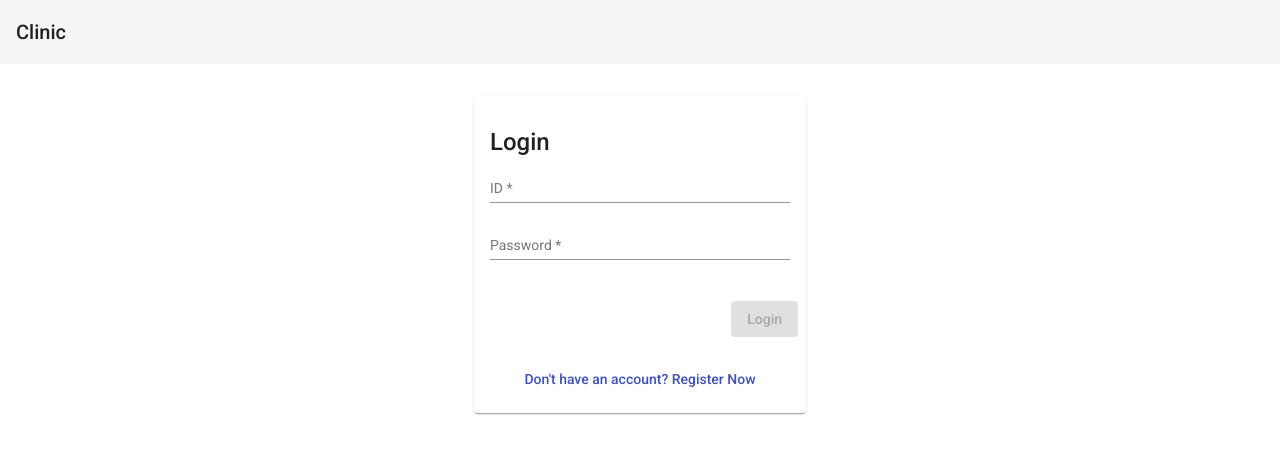
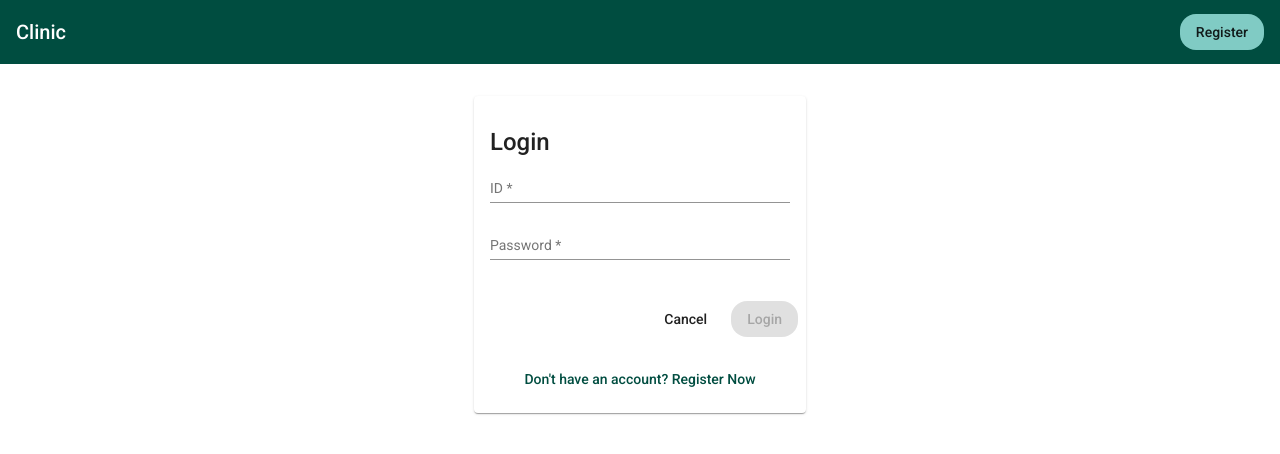
Before and after one commit to tommywong-dev/angular-clinic, an Angular app: page /login in a window 1280 px wide. Shown: the top 454 px of the page. Built offline with nearby package versions, Linux system fonts and the light colour scheme.

Commit message:
override theme

```diff
--- a/src/app/app.component.html
+++ b/src/app/app.component.html
@@ -1,5 +1,21 @@
-<mat-toolbar>
+<mat-toolbar color="primary">
   <span>Clinic</span>
+  <span style="flex: 1"></span>
+  <button
+    mat-button
+    [style]="router.url === '/login' ? 'display: none;' : ''"
+    routerLink="/login"
+  >
+    Login
+  </button>
+  <button
+    mat-flat-button
+    color="accent"
+    [style]="router.url === '/register' ? 'display: none;' : ''"
+    routerLink="/register"
+  >
+    Register
+  </button>
 </mat-toolbar>
 <main>
   <router-outlet></router-outlet>
--- a/src/app/app.component.ts
+++ b/src/app/app.component.ts
@@ -1,10 +1,14 @@
-import { Component } from '@angular/core';
+import { Component, ViewEncapsulation } from '@angular/core';
+import { Router } from '@angular/router';
 
 @Component({
   selector: 'app-root',
   templateUrl: './app.component.html',
-  styleUrls: ['./app.component.scss']
+  styleUrls: ['./app.component.scss'],
+  encapsulation: ViewEncapsulation.None,
 })
 export class AppComponent {
   title = 'clinic';
+
+  constructor(public router: Router) {}
 }
--- a/src/app/pages/login/login.component.html
+++ b/src/app/pages/login/login.component.html
@@ -18,13 +18,8 @@
       </mat-form-field>
     </form>
   </mat-card-content>
-  <mat-card-footer>
-    <button mat-button color="primary" routerLink="/register">
-      Don't have an account? Register Now
-    </button>
-  </mat-card-footer>
   <mat-card-actions align="end">
-    <!-- <button mat-stroked-button>Cancel</button> -->
+    <button mat-button>Cancel</button>
     <button
       mat-flat-button
       color="primary"
@@ -34,4 +29,9 @@
       Login
     </button>
   </mat-card-actions>
+  <mat-card-footer>
+    <button mat-button color="primary" routerLink="/register">
+      Don't have an account? Register Now
+    </button>
+  </mat-card-footer>
 </mat-card>
--- a/src/app/pages/register/register.component.html
+++ b/src/app/pages/register/register.component.html
@@ -43,7 +43,7 @@
     </button>
   </mat-card-footer>
   <mat-card-actions align="end">
-    <!-- <button mat-stroked-button>Cancel</button> -->
+    <button mat-button>Cancel</button>
     <button
       mat-flat-button
       color="primary"
--- a/src/styles.scss
+++ b/src/styles.scss
@@ -12,8 +12,8 @@
 // Define the palettes for your theme using the Material Design palettes available in palette.scss
 // (imported above). For each palette, you can optionally specify a default, lighter, and darker
 // hue. Available color palettes: https://material.io/design/color/
-$clinic-primary: mat.define-palette(mat.$indigo-palette);
-$clinic-accent: mat.define-palette(mat.$green-palette, A200, A100, A400);
+$clinic-primary: mat.define-palette(mat.$teal-palette, 900);
+$clinic-accent: mat.define-palette(mat.$teal-palette, 200);
 
 // The warn palette is optional (defaults to red).
 $clinic-warn: mat.define-palette(mat.$red-palette);
@@ -50,6 +50,15 @@ body {
   font-family: Roboto, "Helvetica Neue", sans-serif;
 }
 
+// overrides
+button {
+  &[mat-button],
+  &[mat-stroked-button],
+  &[mat-flat-button] {
+    border-radius: 1rem;
+  }
+}
+
 // register and login
 mat-card.auth-card {
   margin: 2rem 0;
@@ -72,10 +81,10 @@ snack-bar-container {
   }
 }
 snack-bar-container.success {
-  background-color: $custom-success;
-  color: $custom-light;
+  background-color: mat.get-color-from-palette($clinic-primary, 800);
+  color: mat.get-color-from-palette($clinic-primary, "800-contrast");
 }
 snack-bar-container.error {
-  background-color: $custom-error;
-  color: $custom-light;
+  background-color: mat.get-color-from-palette($clinic-warn, 700);
+  color: mat.get-color-from-palette($clinic-warn, "700-contrast");
 }
```
